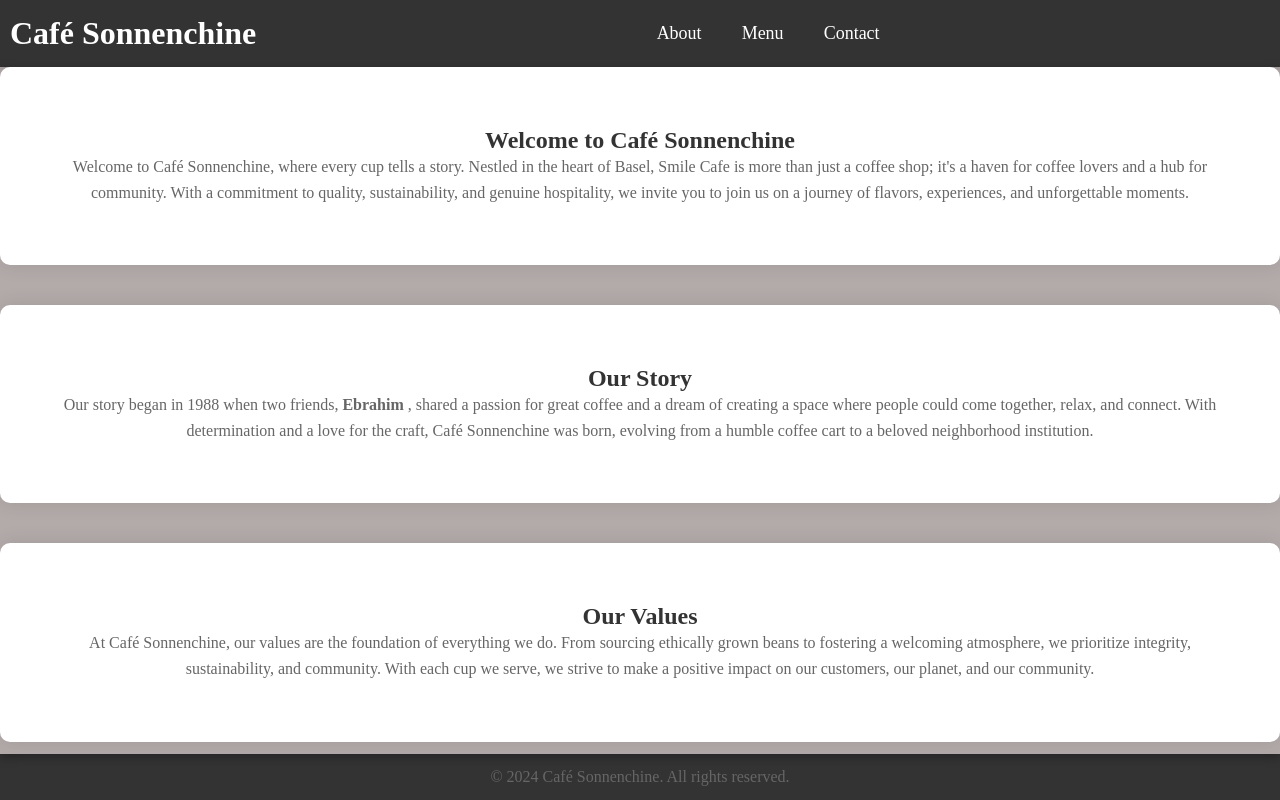
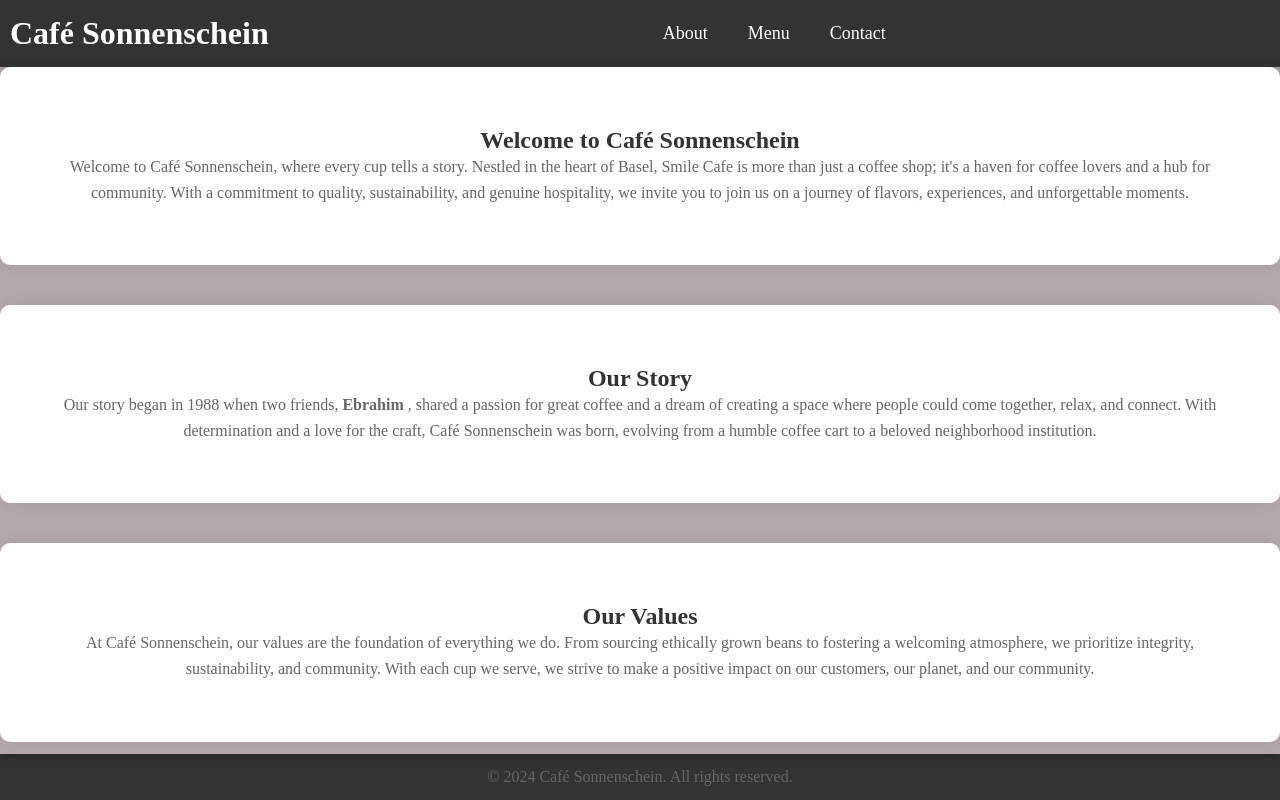
Before and after one commit to ebrahimbeiati/coffee-shop, a plain HTML site: page about.html in a window 1280 px wide. Drawn offline with Linux system fonts and the light colour scheme; a script that the page names is missing.

Commit message:
edit name

```diff
--- a/about.html
+++ b/about.html
@@ -3,13 +3,13 @@
 <head>
     <meta charset="UTF-8">
     <meta name="viewport" content="width=device-width, initial-scale=1.0">
-    <title>About Café Sonnenchine</title>
+    <title>About Café  Sonnenschein</title>
     <link rel="stylesheet" href="about.css">
 </head>
 <body>
     <!-- Navigation -->
    <header>
-        <h1 id="logo"><a href="index.html"> Café Sonnenchine </a></h1>
+        <h1 id="logo"><a href="index.html"> Café  Sonnenschein </a></h1>
         <nav class="navbar">
 
             <ul>
@@ -25,8 +25,8 @@
         <!-- Introduction Section -->
         <section class="intro">
             <div class="container">
-                <h2>Welcome to Café Sonnenchine</h2>
-                <p>Welcome to Café Sonnenchine, where every cup tells a story. Nestled in the heart of Basel, Smile Cafe is more than just a coffee shop; it's a haven for coffee lovers and a hub for community. With a commitment to quality, sustainability, and genuine hospitality, we invite you to join us on a journey of flavors, experiences, and unforgettable moments.</p>
+                <h2>Welcome to Café  Sonnenschein</h2>
+                <p>Welcome to Café  Sonnenschein, where every cup tells a story. Nestled in the heart of Basel, Smile Cafe is more than just a coffee shop; it's a haven for coffee lovers and a hub for community. With a commitment to quality, sustainability, and genuine hospitality, we invite you to join us on a journey of flavors, experiences, and unforgettable moments.</p>
             </div>
         </section>
 
@@ -34,7 +34,7 @@
         <section class="story">
             <div class="container">
                 <h2>Our Story</h2>
-                <p>Our story began in 1988 when two friends, <b>Ebrahim</b> , shared a passion for great coffee and a dream of creating a space where people could come together, relax, and connect. With determination and a love for the craft, Café Sonnenchine was born, evolving from a humble coffee cart to a beloved neighborhood institution.</p>
+                <p>Our story began in 1988 when two friends, <b>Ebrahim</b> , shared a passion for great coffee and a dream of creating a space where people could come together, relax, and connect. With determination and a love for the craft, Café  Sonnenschein was born, evolving from a humble coffee cart to a beloved neighborhood institution.</p>
             </div>
         </section>
 
@@ -42,7 +42,7 @@
         <section class="values">
             <div class="container">
                 <h2>Our Values</h2>
-                <p>At Café Sonnenchine, our values are the foundation of everything we do. From sourcing ethically grown beans to fostering a welcoming atmosphere, we prioritize integrity, sustainability, and community. With each cup we serve, we strive to make a positive impact on our customers, our planet, and our community.</p>
+                <p>At Café  Sonnenschein, our values are the foundation of everything we do. From sourcing ethically grown beans to fostering a welcoming atmosphere, we prioritize integrity, sustainability, and community. With each cup we serve, we strive to make a positive impact on our customers, our planet, and our community.</p>
             </div>
         </section>
 
@@ -50,7 +50,7 @@
         <section class="team">
             <div class="container">
                 <h2>Meet Our Team</h2>
-                <p>Our team at Café Sonnenchine is a family, united by our love for coffee and dedication to providing exceptional service. From our baristas crafting the perfect brew to our chefs preparing delicious pastries, each member plays a vital role in creating the Smile Cafe experience. Get to know the faces behind the counter!</p>
+                <p>Our team at Café  Sonnenschein is a family, united by our love for coffee and dedication to providing exceptional service. From our baristas crafting the perfect brew to our chefs preparing delicious pastries, each member plays a vital role in creating the Smile Cafe experience. Get to know the faces behind the counter!</p>
                 <!-- Team member cards will be dynamically added here -->
             </div>
         </section>
@@ -58,7 +58,7 @@
 
     <!-- Footer Section -->
     <footer>
-        <p>&copy; 2024 Café Sonnenchine. All rights reserved.</p>
+        <p>&copy; 2024 Café  Sonnenschein. All rights reserved.</p>
     </footer>
 
     <!-- JavaScript -->
```
Also changed, not shown: contact.html (+4 -4 lines), index.html (+2 -2 lines), menu.html (+2 -2 lines).
